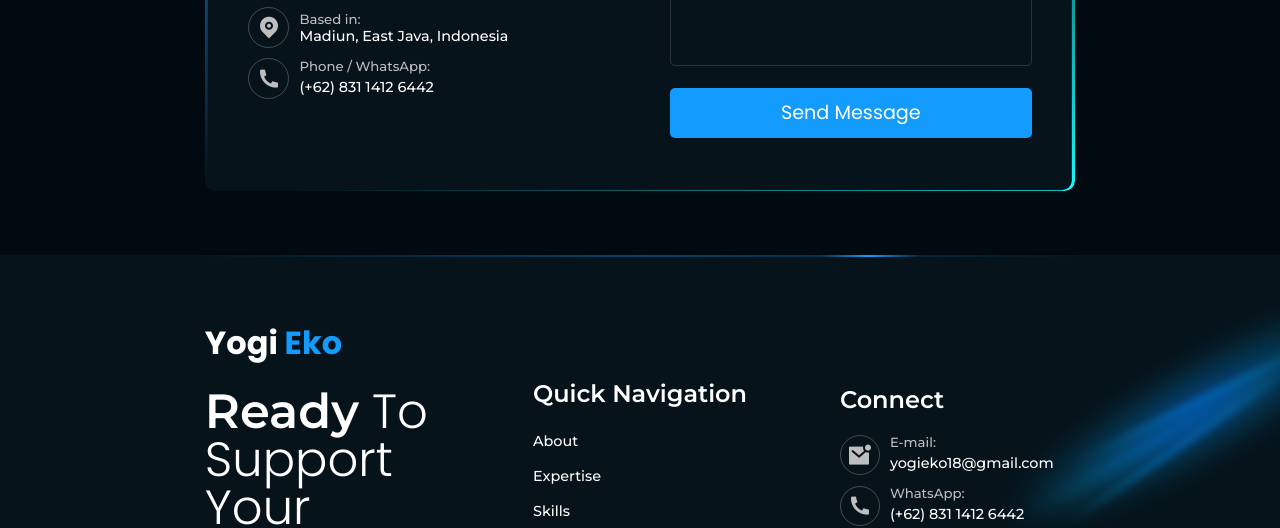
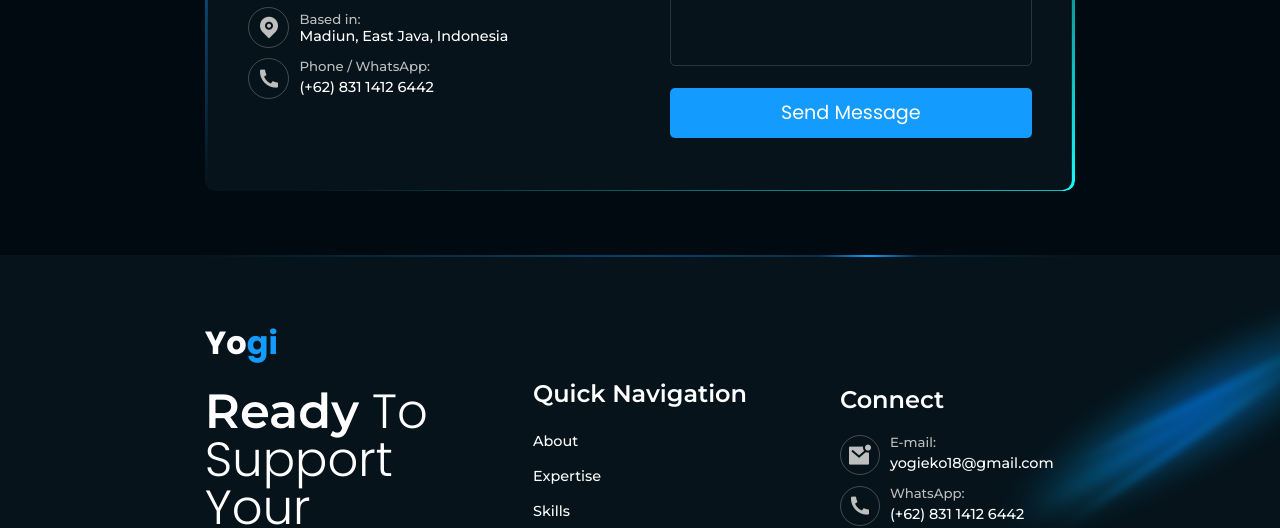
Before and after one commit to yogisaja1/yogisaja1.github.io, a plain HTML site: page index.html in a window 1280 px wide. Shown: the part 5443-5971 px from the top of the page. Drawn offline with nearby package versions, Linux system fonts and the light colour scheme.

Commit message:
Update index.html

```diff
--- a/index.html
+++ b/index.html
@@ -531,7 +531,7 @@
       <div class="footer-grid">
         <div class="footer-col">
           <a href="#home" class="logo">
-            <h1>Yogi <span>Eko</span></h1>
+            <h1>Yo<span>gi</span></h1>
           </a>
           <h1 class="footer-text"><span>Ready</span> To Support Your Growth</h1>
           <div class="footer-input">
```
